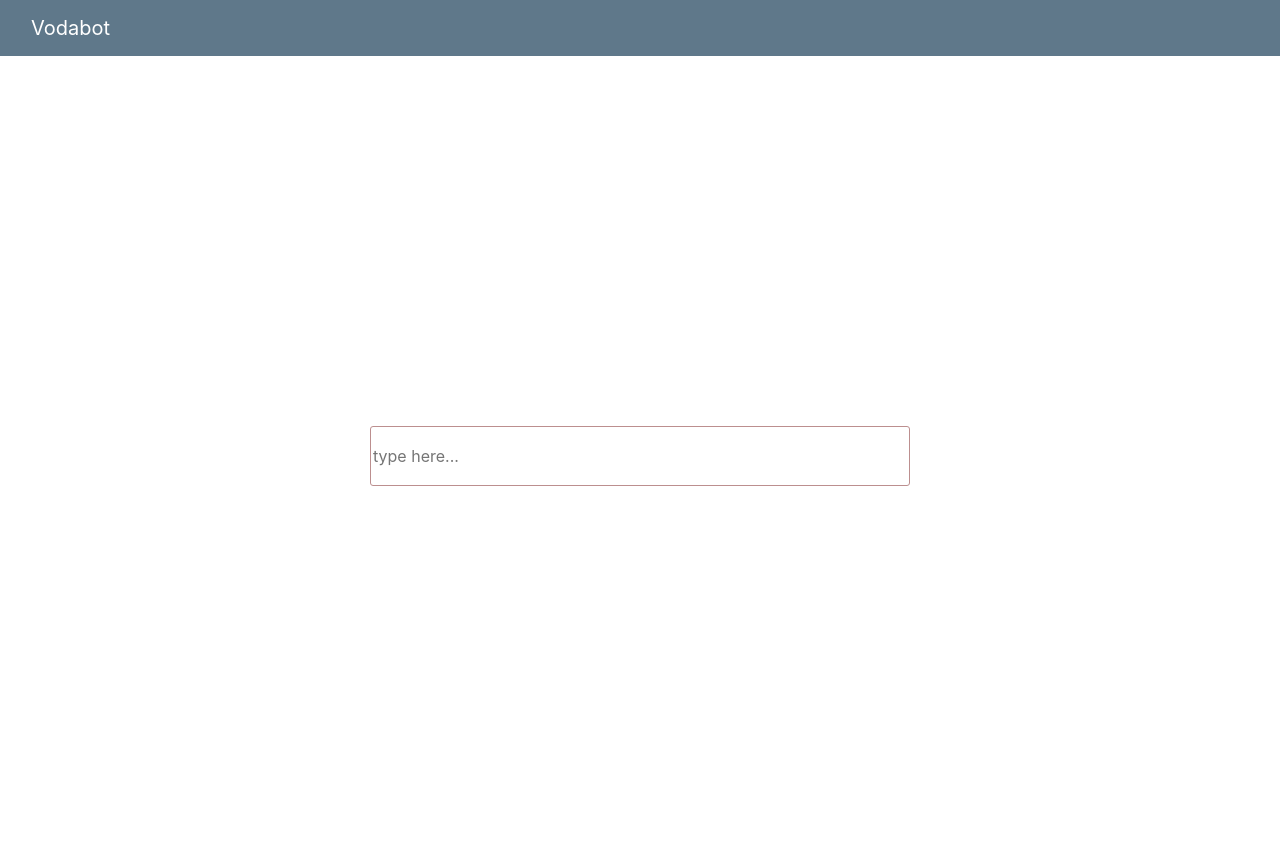
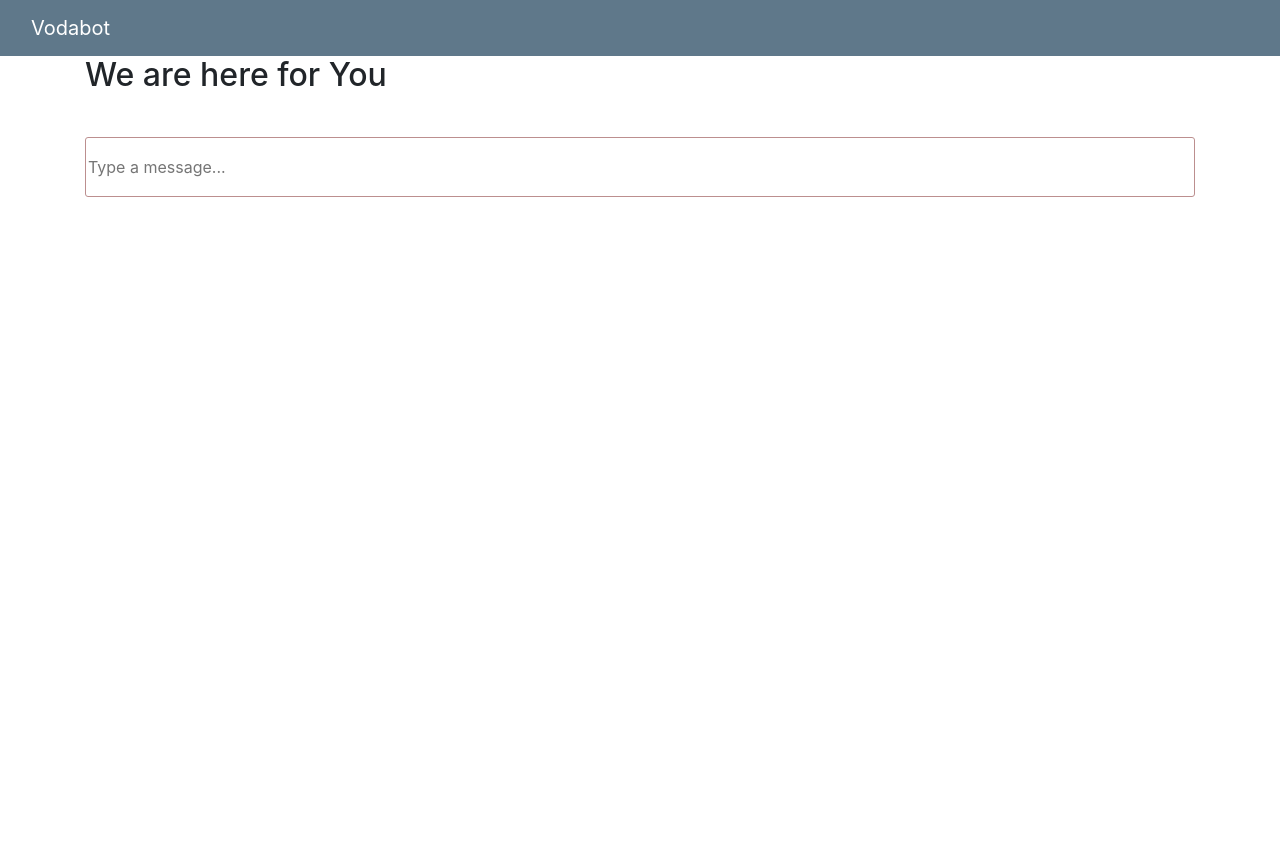
Before and after one commit to moabdelmoez/vacabot, a Flask app: page /index in a window 1280 px wide. After the commit the page ends 197 px from the top, so only its background shows below. Run offline with Flask 2, Linux system fonts and the light colour scheme; some libraries are stand-ins or nearby versions.

Commit message:
updating the chat message

```diff
--- a/flaskblog/templates/index.html
+++ b/flaskblog/templates/index.html
@@ -19,23 +19,21 @@
     </div>
   </nav>
   <body>
-      <div class="container h-100">
-        <div class="row align-items-center h-100">
-            <div class="col-md-6 col-sm-12 mx-auto">
-                <div class="h-100 justify-content-center">
-                    <div class="chat-container" style="overflow: auto; max-height: 80vh">
-                        <!-- chat messages -->
-                    </div>
-                    <form id="target">
-                       <input class="input" type="text" value="" placeholder="type here..." id="input_message"/>
-                       <input type="submit" hidden>
-                    </form>
-                </div>
-            </div>
+      <div class="container">
+        <div class="header">
+          <h2>We are here for You</h2>
         </div>
-    </div>
+        <div class="chat-container">
+            <!-- chat messages -->
+        </div>
+        <form id="target">
+            <input class="input" type="text" value="" placeholder="Type a message..." id="input_message"/>
+            <input type="submit" hidden>
+        </form>
+      </div>
     <script src="https://cdnjs.cloudflare.com/ajax/libs/jquery/3.3.1/jquery.min.js"></script>
     <script src="https://stackpath.bootstrapcdn.com/bootstrap/4.1.0/js/bootstrap.min.js"></script>
     <script src="{{ url_for('static', filename='custom.js')}}"></script>
+
   </body>
 </html>
```
